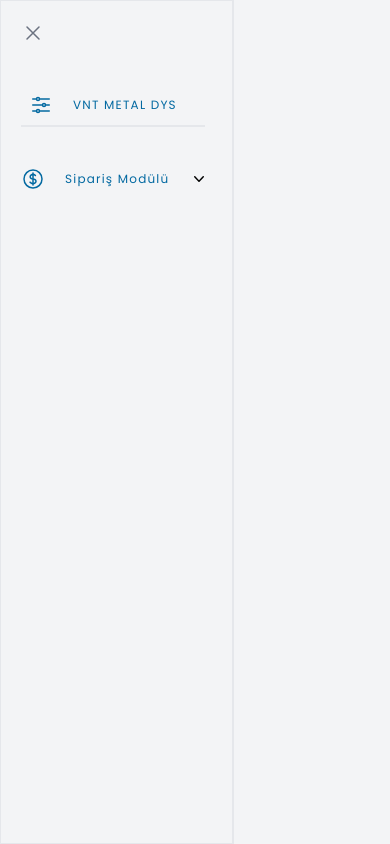
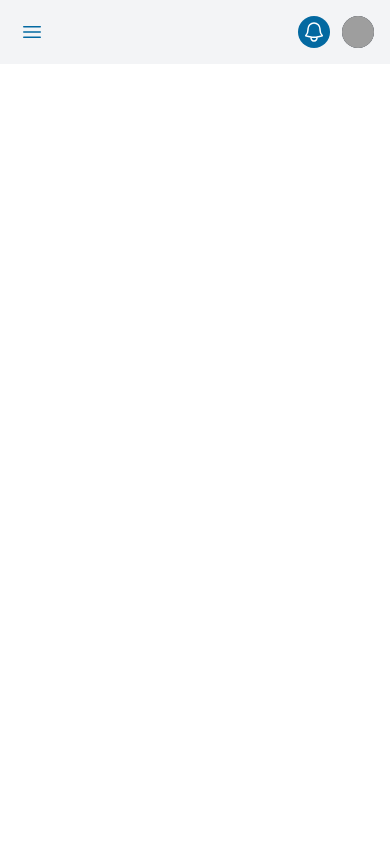
Before and after one commit to dorukbulut/vntmetal-frontend, a Next.js app: page /admin in a window 390 px wide. Built offline with nearby package versions, Linux system fonts and the light colour scheme; grey boxes are pictures that could not be loaded.

Commit message:
Create profile bar

```diff
--- a/components/Dashboards/general/ui/Navbar.js
+++ b/components/Dashboards/general/ui/Navbar.js
@@ -1,7 +1,10 @@
 import {useState } from 'react'
 import { ChevronDownIcon } from '@heroicons/react/20/solid'
+import {useRouter} from "next/router";
+
 export default function Navbar () {
-    const [isOpen, setIsOpen] = useState(true);
+    const router = useRouter();
+    const [isOpen, setIsOpen] = useState(false);
     const [sales, setSales ] = useState(false);
     const [quotation, setQuotation] = useState(false);
 
@@ -16,9 +19,9 @@ export default function Navbar () {
     }
     return (
       <>
-       <div className={isOpen ? "border border-r-2 border-solid absolute w-3/5 md:w-1/3 lg:w-1/5 h-screen bg-gray-100 z-40  p-5 translate-x-0 ease-in-out duration-300" :"fixed z-40 top-0 left-0  h-screen -translate-x-full ease-in-out duration-100 p-5"}>
-          <div className={!isOpen ? "p-10 absolute" : "hidden"}>
-            <svg onClick={toggleNav} fill="none" viewBox="0 0 24 24" strokeWidth={1.5} className="hover:cursor-pointer stroke-gray-500 justify-self-end w-6 h-6">
+       <div className={isOpen ? "absolute bg-white w-3/5 md:w-1/3 lg:w-1/5 h-screen  z-40  p-5 translate-x-0 ease-in-out duration-300" :"fixed z-40 top-0 left-0  h-screen -translate-x-full ease-in-out duration-100 p-5"}>
+          <div className={!isOpen ? "pl-10 absolute " : "hidden"}>
+            <svg onClick={toggleNav} fill="none" viewBox="0 0 24 24" strokeWidth={1.5} className="hover:cursor-pointer stroke-sky-700 justify-self-end w-6 h-6">
                 <path strokeLinecap="round" strokeLinejoin="round" d="M3.75 6.75h16.5M3.75 12h16.5m-16.5 5.25h16.5" />
             </svg>
           </div>
@@ -26,7 +29,7 @@ export default function Navbar () {
           <div className={isOpen ? "flex flex-col space-y-10 items-start" : "hidden"}>
 
             <div className="grid ease-in-out">
-              <svg onClick={toggleNav}  fill="none" viewBox="0 0 24 24" strokeWidth={1.5} className="hover:cursor-pointer hover:bg-gray-300 stroke-gray-500 justify-self-end w-6 h-6">
+              <svg onClick={toggleNav}  fill="none" viewBox="0 0 24 24" strokeWidth={1.5} className="hover:cursor-pointer hover:bg-gray-300 stroke-sky-700 justify-self-end w-6 h-6">
                 <path strokeLinecap="round" strokeLinejoin="round" d="M6 18L18 6M6 6l12 12" />
               </svg>
             </div>
@@ -36,7 +39,7 @@ export default function Navbar () {
               <path strokeLinecap="round" strokeLinejoin="round" d="M10.5 6h9.75M10.5 6a1.5 1.5 0 11-3 0m3 0a1.5 1.5 0 10-3 0M3.75 6H7.5m3 12h9.75m-9.75 0a1.5 1.5 0 01-3 0m3 0a1.5 1.5 0 00-3 0m-3.75 0H7.5m9-6h3.75m-3.75 0a1.5 1.5 0 01-3 0m3 0a1.5 1.5 0 00-3 0m-9.75 0h9.75" />
               </svg>
 
-              <p className="font-poppins text-xs lg:text-lg md:text-lg text-sky-700 tracking-widest">VNT METAL DYS</p>
+              <p onClick={() => router.push("/admin")} className="hover:cursor-pointer font-poppins text-xs lg:text-lg md:text-lg text-sky-700 tracking-widest">VNT METAL DYS</p>
               <hr/>
             </div>
 
@@ -53,7 +56,7 @@ export default function Navbar () {
 
                 <div className={`flex flex-col space-y-4 tracking-widest font-poppins lg:text-xs text-xs text-sky-600 ${sales? "visible  scale-100 border-solid border-l-2" : "invisible transform scale-0 h-0"} transition duration-300 ease-in-out origin-top`}>
 
-                      <p className=" hover:bg-gray-200 hover:cursor-pointer p-2 hover:rounded-md">Müşterilerim</p>
+                      <p onClick={() => router.push("/admin/customers")} className=" hover:bg-gray-200 hover:cursor-pointer p-2 hover:rounded-md">Müşterilerim</p>
                       <div className="flex flex-col lg:text-xs text-xs mb-10 ">
                         <div className='flex items-center w-full'>
                           <p className="hover:bg-gray-200 hover:cursor-pointer p-2 hover:rounded-md">Tekliflerim</p>
--- a/components/Dashboards/general/ui/ProfileBar.js
+++ b/components/Dashboards/general/ui/ProfileBar.js
@@ -0,0 +1,52 @@
+import { useState } from "react";
+
+export default function ProfileBar() {
+    const [profile, setProfile] = useState(false);
+    const toogleProfile =  () => {
+        setProfile(!profile);
+    };
+    return (
+        <nav className="bg-gray-100">
+            <div className="mx-auto max-w-7xl px-2 sm:px-6 lg:px-8">
+            <div className="relative flex h-16 items-center justify-between">
+            <div className="absolute inset-y-0 left-0 flex items-center sm:hidden">
+        </div>
+        <div className="flex flex-1 items-center justify-center sm:items-stretch sm:justify-start">
+
+        </div>
+        <div className="absolute inset-y-0 right-0 flex items-center pr-2 sm:static sm:inset-auto sm:ml-6 sm:pr-0">
+            <button type="button" className="rounded-full bg-sky-700 p-1 text-gray-400 hover:text-white focus:outline-none focus:ring-2 focus:ring-white focus:ring-offset-2 focus:ring-offset-gray-800">
+            <span className="sr-only">View notifications</span>
+
+            <svg className="h-6 w-6 stroke-white" xmlns="http://www.w3.org/2000/svg" fill="none" viewBox="0 0 24 24" strokeWidth="1.5" stroke="currentColor" aria-hidden="true">
+                <path strokeLinecap="round" strokeLinejoin="round" d="M14.857 17.082a23.848 23.848 0 005.454-1.31A8.967 8.967 0 0118 9.75v-.7V9A6 6 0 006 9v.75a8.967 8.967 0 01-2.312 6.022c1.733.64 3.56 1.085 5.455 1.31m5.714 0a24.255 24.255 0 01-5.714 0m5.714 0a3 3 0 11-5.714 0" />
+            </svg>
+            </button>
+
+
+            <div className="relative ml-3">
+            <div onClick={toogleProfile}>
+                <button type="button" className="flex rounded-full bg-gray-800 text-sm focus:outline-none focus:ring-2 focus:ring-white focus:ring-offset-2 focus:ring-offset-sky-700" id="user-menu-button" aria-expanded="false" aria-haspopup="true">
+                <span className="sr-only">Open user menu</span>
+                <img className="h-8 w-8 rounded-full" src="https://images.unsplash.com/photo-1472099645785-5658abf4ff4e?ixlib=rb-1.2.1&ixid=eyJhcHBfaWQiOjEyMDd9&auto=format&fit=facearea&facepad=2&w=256&h=256&q=80" alt="" />
+                </button>
+            </div>
+
+
+            <div className={`${profile ? "" : "hidden"} absolute right-0 z-10 mt-2 w-48 origin-top-right rounded-md bg-white py-1 shadow-lg ring-1 ring-black ring-opacity-5 focus:outline-none`} role="menu" aria-orientation="vertical" aria-labelledby="user-menu-button" tabIndex="-1">
+
+                <a href="#" className="block px-4 py-2 text-sm text-gray-700" role="menuitem" tabIndex="-1" id="user-menu-item-0">Profilim</a>
+                <a href="#" className="block px-4 py-2 text-sm text-gray-700" role="menuitem" tabIndex="-1" id="user-menu-item-1">Ayarlar</a>
+                <a href="#" className="block px-4 py-2 text-sm text-gray-700" role="menuitem" tabIndex="-1" id="user-menu-item-2">Çıkış Yap</a>
+            </div>
+            </div>
+        </div>
+        </div>
+    </div>
+
+
+
+        </nav>
+
+    );
+};
--- a/components/LoginPage/Forms/LoginForm.js
+++ b/components/LoginPage/Forms/LoginForm.js
@@ -1,5 +1,5 @@
 import DropDown from "./DropDown";
-export default function LoginForm() {
+export default function LoginForm({router}) {
 
     return (
         <div className="flex flex-col bg-white space-y-20 lg:p-10 p-2 w-1/2 ">
@@ -23,7 +23,10 @@ export default function LoginForm() {
                                 <input className="w-full text-lg py-2 border-b border-gray-300 focus:outline-none focus:border-indigo-500" type="password" />
                             </div>
                             <div className="mt-10">
-                                <button  className="bg-sky-700 text-gray-100 p-4 w-full rounded-full tracking-wide
+                                <button onClick={(e) => {
+                                    e.preventDefault();
+                                    router.push("/admin");
+                                }}  className="bg-sky-700 text-gray-100 p-4 w-full rounded-full tracking-wide
                                 font-semibold font-display focus:outline-none focus:shadow-outline hover:bg-sky-800
                                 shadow-lg">
                                     Giriş Yap
--- a/pages/_app.js
+++ b/pages/_app.js
@@ -13,4 +13,4 @@ export default function MyApp({ Component, pageProps }) {
 
     )
 
-  }
+}
--- /dev/null
+++ b/pages/admin/customers.js
@@ -0,0 +1,13 @@
+import Navbar from "../../components/Dashboards/general/ui/Navbar";
+import ProfileBar from "../../components/Dashboards/general/ui/ProfileBar";
+export default function CustomersPage() {
+    return (
+        <div className="">
+            <Navbar />
+            <ProfileBar />
+            <div>
+                neden
+            </div>
+        </div>
+    );
+}
--- a/pages/admin/index.js
+++ b/pages/admin/index.js
@@ -1,16 +1,11 @@
-import Navbar from "../../components/Dashboards/general/ui/Navbar"
-import Footer from "../../components/base/Footer";
+import Navbar from "../../components/Dashboards/general/ui/Navbar";
+import ProfileBar from "../../components/Dashboards/general/ui/ProfileBar";
+
 export default function DashBoard () {
     return (
-        <div className="grid grid-cols-5">
-            <div className="">
-                <Navbar />
-            </div>
-
-            <div className="col-span-5 bg-gray-100 h-screen">
-
-            </div>
-
+        <div className="bg-gray-200">
+           <Navbar />
+           <ProfileBar />
         </div>
     )
 }
--- a/pages/login.js
+++ b/pages/login.js
@@ -1,14 +1,13 @@
 import LoginForm from "../components/LoginPage/Forms/LoginForm";
 import Footer from "../components/base/Footer";
-
-// TODO : Make Responsive
+import {useRouter} from "next/router";
 export default function Login () {
-
+    const router = useRouter();
     return(
         <div className="flex font-poppins h-screen ">
             <div className="flex flex-col items-center justify-center lg:w-3/5 md:w-full w-full  bg-white mt-10 ">
                 <h1 className="lg:text-3xl md:text-2xl text-md tracking-widest text-sky-700">DÖKÜM YÖNETİM SİSTEMİ</h1>
-                <LoginForm />
+                <LoginForm router={router}/>
 
                 <Footer bgcolor={"white"}/>
 
```
